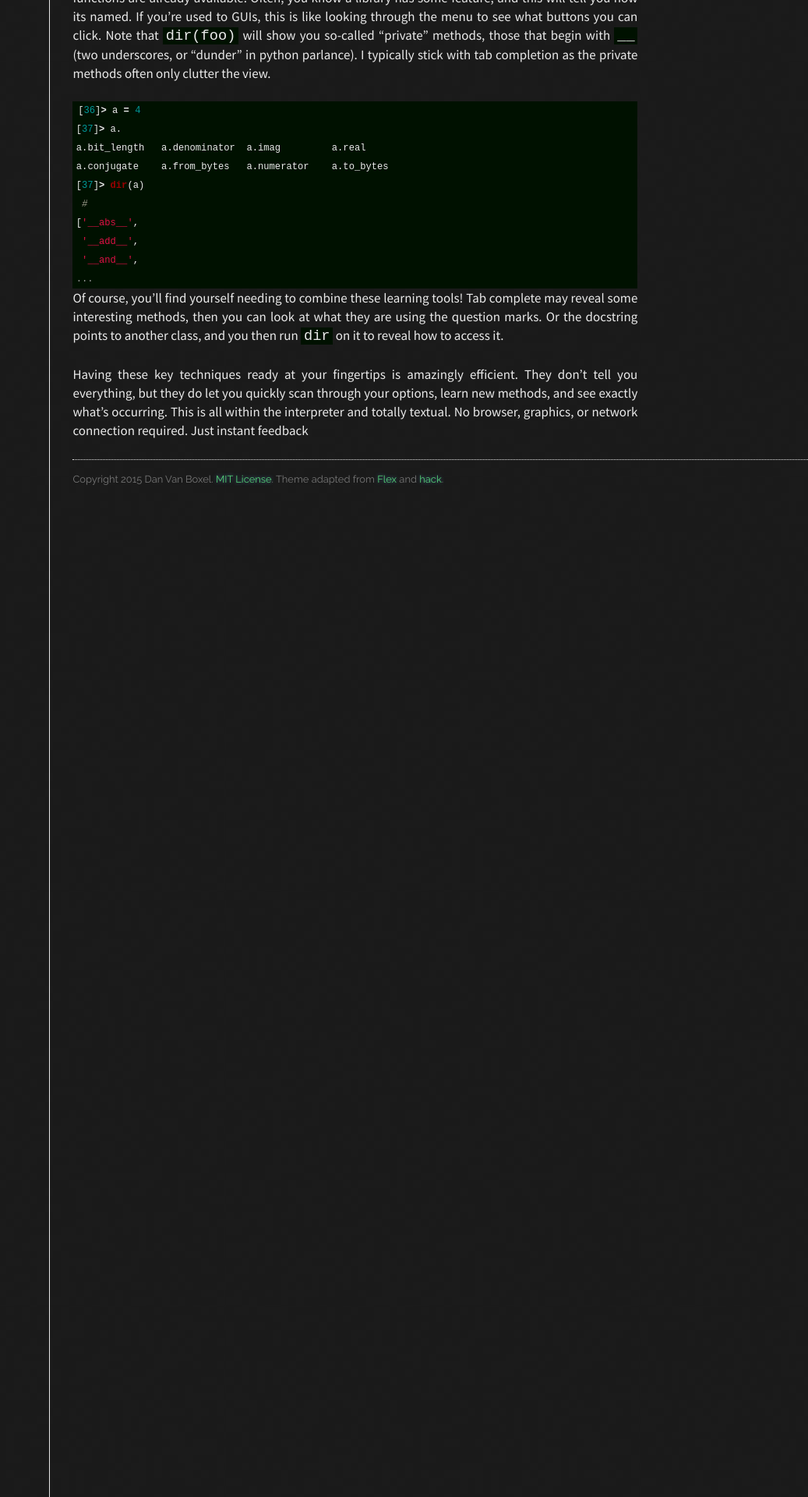
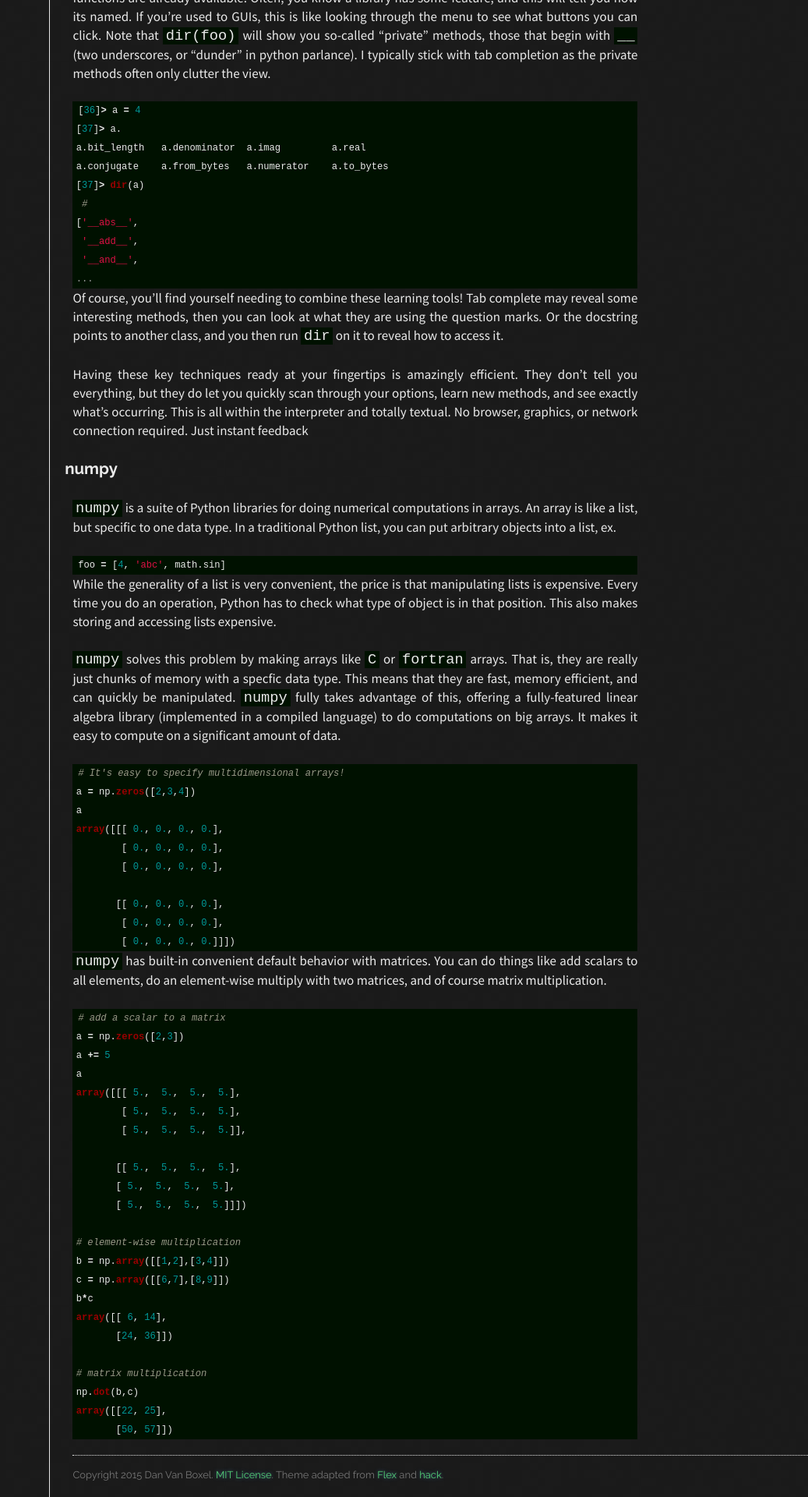
Before and after one commit to dvbuntu/compute, a Jekyll site: the page built from _posts/2090-01-01-ipython.md, in a window 1280 px wide. Shown: the part 2049-3969 px from the top of the page at 78% size, without its empty margins (243-1280 px from the left). Built offline with Jekyll 4.4.1, drawn with Linux system fonts in a browser that asks for light colours; Markdown is read by kramdown in place of the engine named in the settings.

Commit message:
Add numpy information to ipython.
Maybe I should separate out the numpy/pylab stuff.  It's convenient
but not really ipython.

````diff
--- a/_posts/2090-01-01-ipython.md
+++ b/_posts/2090-01-01-ipython.md
@@ -96,3 +96,57 @@ a.conjugate    a.from_bytes   a.numerator    a.to_bytes
 Of course, you'll find yourself needing to combine these learning tools!  Tab complete may reveal some interesting methods, then you can look at what they are using the question marks.  Or the docstring points to another class, and you then run `dir` on it to reveal how to access it.
 
 Having these key techniques ready at your fingertips is amazingly efficient.  They don't tell you everything, but they do let you quickly scan through your options, learn new methods, and see exactly what's occurring.  This is all within the interpreter and totally textual.  No browser, graphics, or network connection required.  Just instant feedback
+
+numpy
+---
+
+`numpy` is a suite of Python libraries for doing numerical computations in arrays.  An array is like a list, but specific to one data type.  In a traditional Python list, you can put arbitrary objects into a list, ex.
+
+```python
+foo = [4, 'abc', math.sin]
+```
+
+While the generality of a list is very convenient, the price is that manipulating lists is expensive.  Every time you do an operation, Python has to check what type of object is in that position.  This also makes storing and accessing lists expensive.
+
+`numpy` solves this problem by making arrays like `C` or `fortran` arrays.  That is, they are really just chunks of memory with a specfic data type.  This means that they are fast, memory efficient, and can quickly be manipulated.  `numpy` fully takes advantage of this, offering a fully-featured linear algebra library (implemented in a compiled language) to do computations on big arrays.  It makes it easy to compute on a significant amount of data.
+
+```python
+# It's easy to specify multidimensional arrays!
+a = np.zeros([2,3,4])
+a
+array([[[ 0., 0., 0., 0.],
+        [ 0., 0., 0., 0.],
+        [ 0., 0., 0., 0.],
+
+       [[ 0., 0., 0., 0.],
+        [ 0., 0., 0., 0.],
+        [ 0., 0., 0., 0.]]])
+```
+
+`numpy` has built-in convenient default behavior with matrices.  You can do things like add scalars to all elements, do an element-wise multiply with two matrices, and of course matrix multiplication.
+
+```python
+# add a scalar to a matrix
+a = np.zeros([2,3])
+a += 5
+a
+array([[[ 5.,  5.,  5.,  5.],
+        [ 5.,  5.,  5.,  5.],
+        [ 5.,  5.,  5.,  5.]],
+
+       [[ 5.,  5.,  5.,  5.],
+       [ 5.,  5.,  5.,  5.],
+       [ 5.,  5.,  5.,  5.]]])
+
+# element-wise multiplication
+b = np.array([[1,2],[3,4]])
+c = np.array([[6,7],[8,9]])
+b*c
+array([[ 6, 14],
+       [24, 36]])
+
+# matrix multiplication
+np.dot(b,c)
+array([[22, 25],
+       [50, 57]])
+```
````
